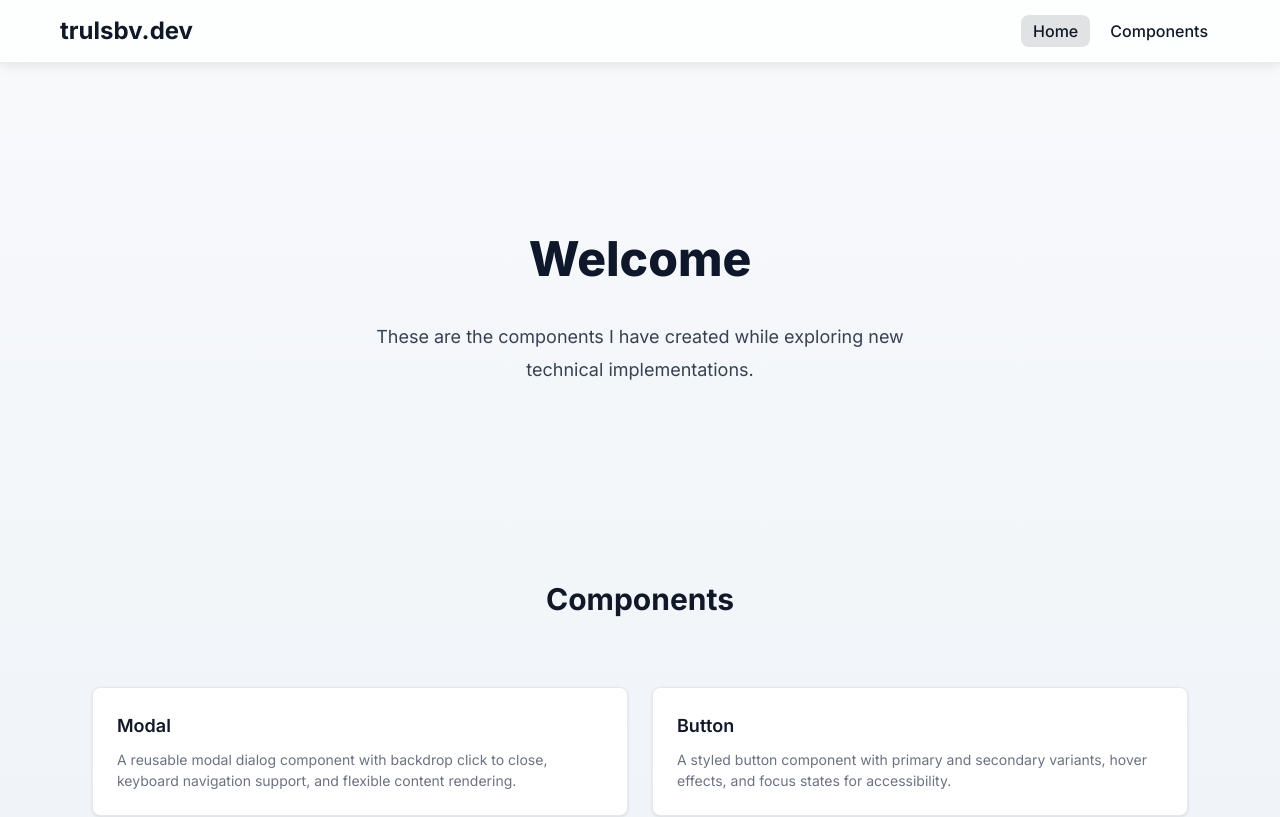
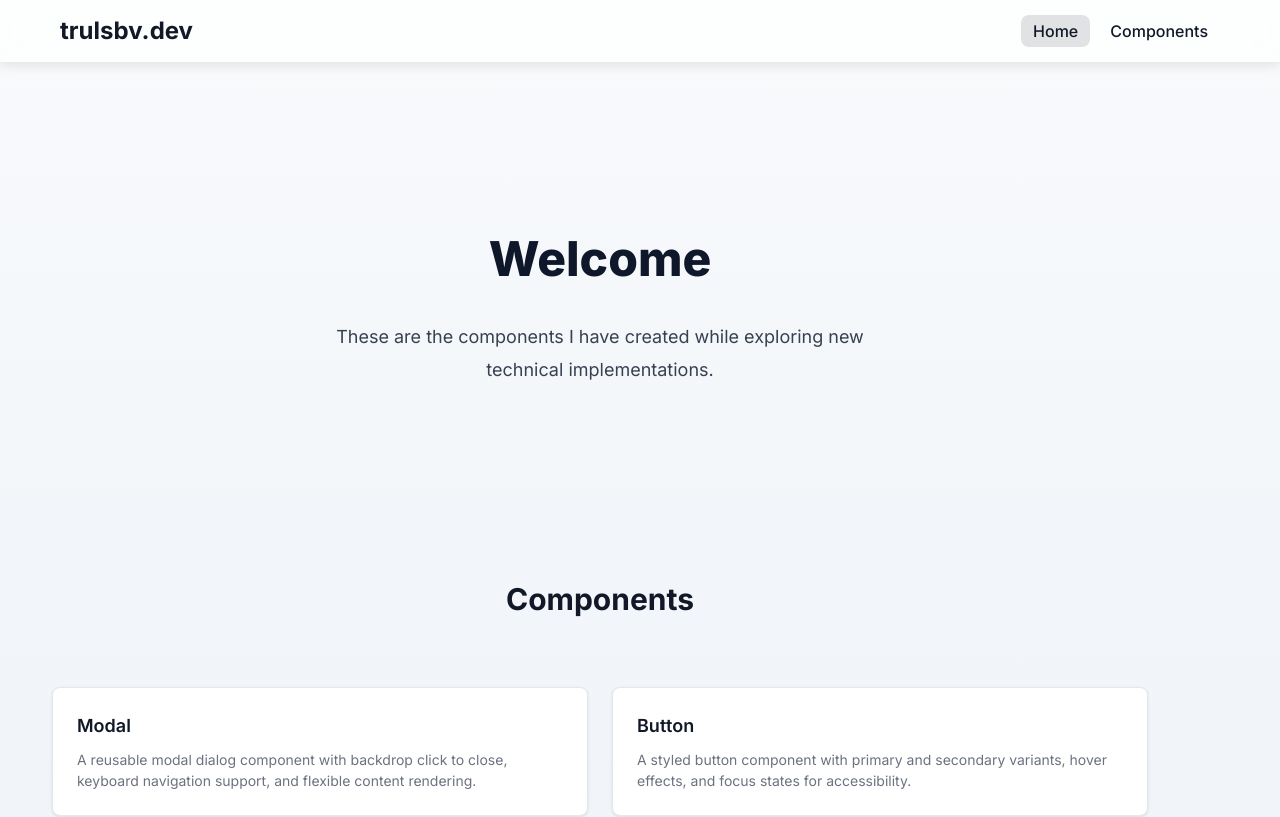
Before and after one commit to trulsbv/trulsbv.github.io, a React (Vite) app: page /home in a window 1280 px wide. Shown: the top 817 px of the page. Built offline with nearby package versions, Linux system fonts and the light colour scheme.

Commit message:
fix(layout): keep footer at bottom; remove main auto-centering
Ensure footer stays at viewport bottom on short pages by switching to a flex column layout and letting main grow, and remove unintended centering from main margins for consistent layout.

```diff
--- a/src/components/BaseLayout.tsx
+++ b/src/components/BaseLayout.tsx
@@ -7,6 +7,8 @@ import { RouteTitle } from "../routes/RouteTitle";
 
 const AppContainer = styled.div`
   min-height: 100vh;
+  display: flex;
+  flex-direction: column;
   background: linear-gradient(180deg, ${semantic.layout.backgroundStart} 0%, ${semantic.layout.backgroundEnd} 100%);
   font-family: "Inter", -apple-system, BlinkMacSystemFont, "Segoe UI", "Roboto",
     sans-serif;
@@ -14,8 +16,8 @@ const AppContainer = styled.div`
 
 const MainContent = styled.main`
   max-width: 1200px;
-  margin: 0 auto;
   padding: 0 20px;
+  flex: 1;
 `;
 
 export const BaseLayout = () => (
```
